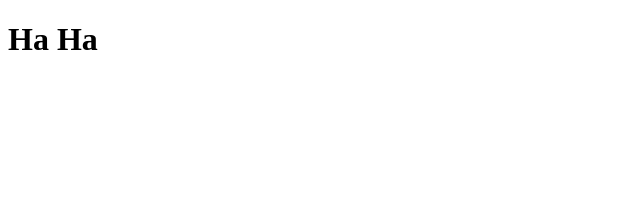
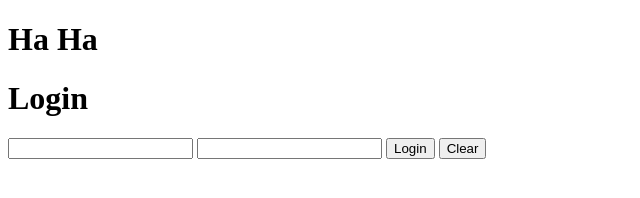
Before and after one commit to muppidathibecse/Testing, a plain HTML site: page index.html in a window 1280 px wide. Shown: the whole page, without its empty margins (0-640 px from the left). Drawn offline with Linux system fonts and the light colour scheme.

Commit message:
Add Login Components

```diff
--- a/index.css
+++ b/index.css
@@ -0,0 +1,4 @@
+body{
+    background-color: black;
+    color: white;
+}
--- a/index.html
+++ b/index.html
@@ -7,5 +7,12 @@
   </head>
   <body>
     <h1>Ha Ha</h1>
+    <div class="login-container">
+      <h1>Login</h1>
+      <input type="text" />
+      <input type="password" />
+      <button>Login</button>
+      <button>Clear</button>
+    </div>
   </body>
 </html>
```
